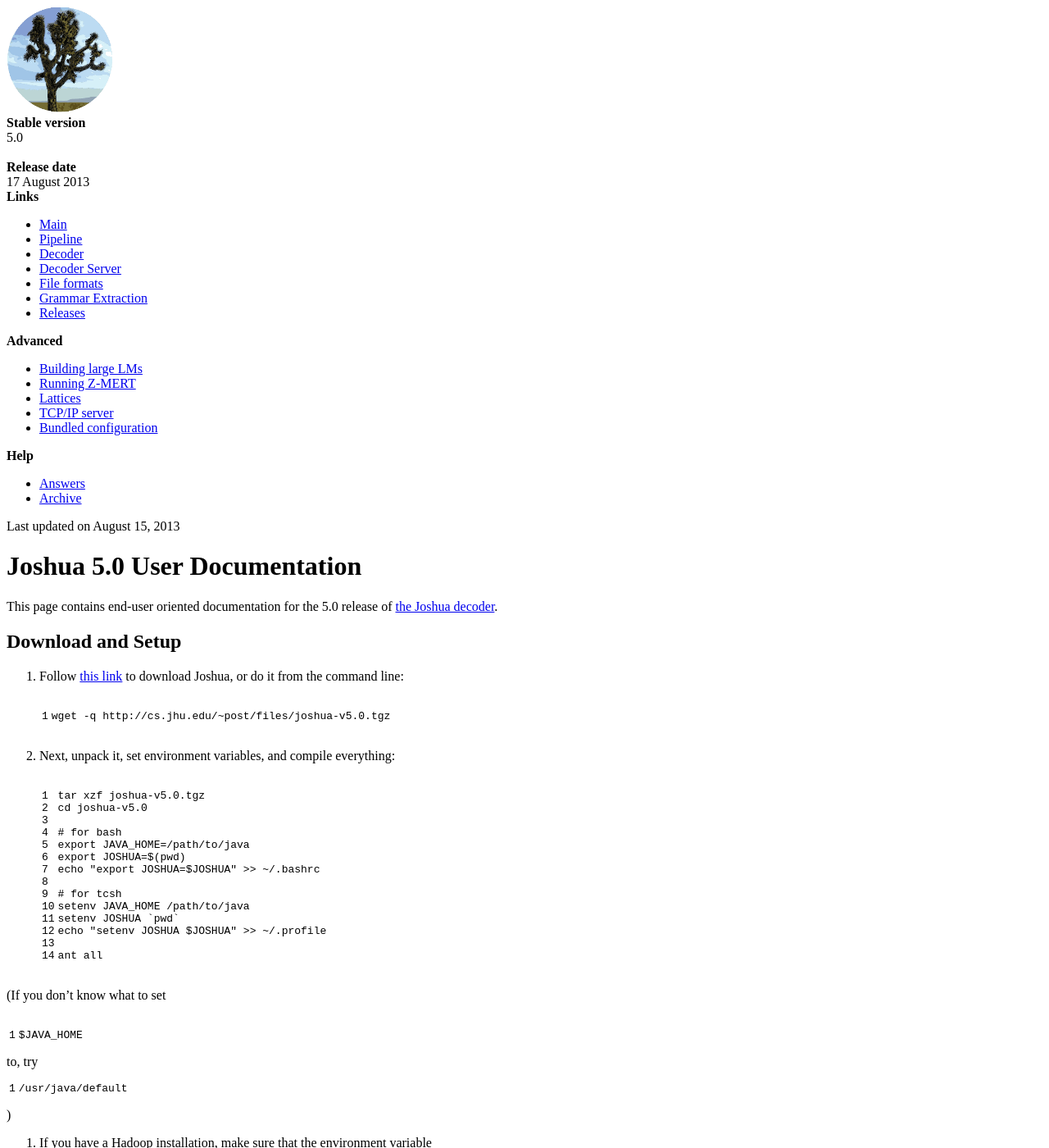
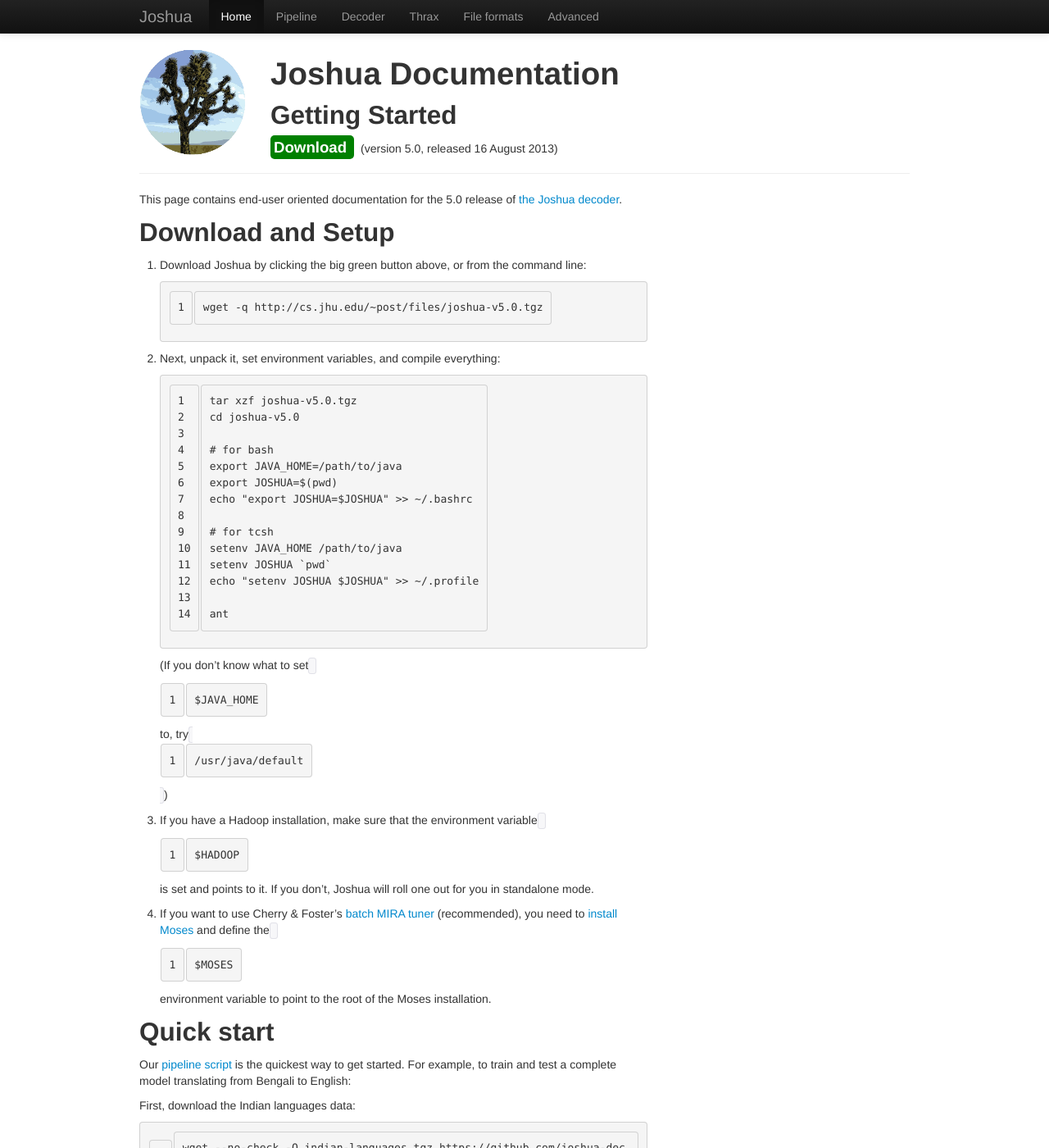
Before and after one commit to joshua-decoder/joshua-decoder.github.com, a Jekyll site: the page built from 5.0/index.md, in a window 1280 px wide and 1400 px high. Shown: the whole window at 82% size. Built offline with Jekyll 4.4.1, drawn with Linux system fonts in a browser that asks for light colours; nearby versions of some CDN libraries; library files that are not in the unit come from our copies; some of the changed text lies outside the part shown.

Commit message:
Updated layout

```diff
--- a/5.0/index.md
+++ b/5.0/index.md
@@ -1,6 +1,6 @@
 ---
 layout: default
-title: Joshua 5.0 User Documentation
+title: Getting Started
 ---
 
 This page contains end-user oriented documentation for the 5.0 release of
@@ -8,12 +8,11 @@
 
 ## Download and Setup
 
-1. Follow [this link](http://cs.jhu.edu/~post/files/joshua-v5.0.tgz) to download Joshua, or do it
-from the command line:
+1. Download Joshua by clicking the big green button above, or from the command line:
 
        wget -q http://cs.jhu.edu/~post/files/joshua-v5.0.tgz
 
-2. Next, unpack it, set environment variables, and compile everything:
+1. Next, unpack it, set environment variables, and compile everything:
 
        tar xzf joshua-v5.0.tgz
        cd joshua-v5.0
@@ -28,12 +27,12 @@
        setenv JOSHUA `pwd`
        echo "setenv JOSHUA $JOSHUA" >> ~/.profile
 
-       ant all
+       ant
 
-(If you don't know what to set `$JAVA_HOME` to, try `/usr/java/default`)
+   (If you don't know what to set `$JAVA_HOME` to, try `/usr/java/default`)
 
 3. If you have a Hadoop installation, make sure that the environment variable `$HADOOP` is set and
-points to it.
+points to it. If you don't, Joshua will roll one out for you in standalone mode.
 
 4. If you want to use Cherry & Foster's
 [batch MIRA tuner](http://aclweb.org/anthology-new/N/N12/N12-1047v2.pdf) (recommended), you need to
@@ -45,7 +44,7 @@
 Our <a href="pipeline.html">pipeline script</a> is the quickest way to get started. For example, to
 train and test a complete model translating from Bengali to English:
 
-First, download the data:
+First, download the Indian languages data:
 
     wget --no-check -O indian-languages.tgz https://github.com/joshua-decoder/indian-parallel-corpora/tarball/master
     tar xf indian-languages.tgz
@@ -61,7 +60,7 @@
 
 This will align the data with the Berkeley aligner, build a Hiero model, tune with MERT, decode the
 test sets, and reports results that should correspond with what you find on <a
-href="http://joshua-decoder.org/indian-parallel-corpora/">the Indian Parallel Corpora page</a>. For
+href="/indian-parallel-corpora/">the Indian Parallel Corpora page</a>. For
 more details, including information on the many options available with the pipeline script, please
 see <a href="pipeline.html">its documentation page</a>.
 
--- a/_layouts/default.html
+++ b/_layouts/default.html
@@ -1,89 +1,147 @@
-<?xml version="1.0" encoding="UTF-8"?>
-<!DOCTYPE html PUBLIC "-//W3C//DTD XHTML 1.0 Strict//EN" "http://www.w3.org/TR/xhtml1/DTD/xhtml1-strict.dtd">
+<!DOCTYPE html>
+<html lang="en">
+  <head>
+    <meta charset="utf-8">
+    <title>Joshua Documentation | {{ page.title }}</title>
+    <meta name="viewport" content="width=device-width, initial-scale=1.0">
+    <meta name="description" content="">
+    <meta name="author" content="">
 
-<html xmlns="http://www.w3.org/1999/xhtml" xml:lang="en" lang="en">
-  <head>
-    <meta http-equiv="Content-Type" content="text/html; charset=UTF-8" />
-    <link rel="stylesheet" type="text/css" media="screen,print" href="../joshua.css" />
-    <title>Joshua | {{ page.title }}</title>
+    <!-- Le styles -->
+    <link href="/bootstrap/css/bootstrap.css" rel="stylesheet">
+    <style>
+      body {
+        padding-top: 60px; /* 60px to make the container go all the way to the bottom of the topbar */
+      }
+      #download {
+          background-color: green;
+          font-size: 14pt;
+          font-weight: bold;
+          text-align: center;
+          color: white;
+          border-radius: 5px;
+          padding: 4px;
+      }
+
+      #download a:link {
+          color: white;
+      }
+
+      #download a:hover {
+          color: lightgrey;
+      }
+
+      #download a:visited {
+          color: white;
+      }
+
+      a.pdf {
+          font-variant: small-caps;
+          /* font-weight: bold; */
+          font-size: 10pt;
+          color: white;
+          background: brown;
+          padding: 2px;
+      }
+
+      a.bibtex {
+          font-variant: small-caps;
+          /* font-weight: bold; */
+          font-size: 10pt;
+          color: white;
+          background: orange;
+          padding: 2px;
+      }
+
+      img.sponsor {
+        height: 120px;
+        margin: 5px;
+      }
+    </style>
+    <link href="bootstrap/css/bootstrap-responsive.css" rel="stylesheet">
+
+    <!-- HTML5 shim, for IE6-8 support of HTML5 elements -->
+    <!--[if lt IE 9]>
+      <script src="bootstrap/js/html5shiv.js"></script>
+    <![endif]-->
+
+    <!-- Fav and touch icons -->
+    <link rel="apple-touch-icon-precomposed" sizes="144x144" href="bootstrap/ico/apple-touch-icon-144-precomposed.png">
+    <link rel="apple-touch-icon-precomposed" sizes="114x114" href="bootstrap/ico/apple-touch-icon-114-precomposed.png">
+      <link rel="apple-touch-icon-precomposed" sizes="72x72" href="bootstrap/ico/apple-touch-icon-72-precomposed.png">
+                    <link rel="apple-touch-icon-precomposed" href="bootstrap/ico/apple-touch-icon-57-precomposed.png">
+                                   <link rel="shortcut icon" href="bootstrap/ico/favicon.png">
   </head>
 
   <body>
 
-    <div id="navbar">
-      <a href="http://joshua-decoder.org/">
-        <img src="../images/joshua-logo-small.png" width="130px"
-             alt="Joshua logo (picture of a Joshua tree)" />
-      </a>
-
-      <br/>
-      <div class="infobox">
-        <b>Stable version</b><br />
-        5.0<br/><br/>
-        <b>Release date</b><br />
-        17 August 2013<br/>
+    <div class="navbar navbar-inverse navbar-fixed-top">
+      <div class="navbar-inner">
+        <div class="container">
+          <button type="button" class="btn btn-navbar" data-toggle="collapse" data-target=".nav-collapse">
+            <span class="icon-bar"></span>
+            <span class="icon-bar"></span>
+            <span class="icon-bar"></span>
+          </button>
+          <a class="brand" href="/">Joshua</a>
+          <div class="nav-collapse collapse">
+            <ul class="nav">
+              <li class="active"><a href="/">Home</a></li>
+              <li><a href="pipeline.html">Pipeline</a></li>
+              <li><a href="decoder.html">Decoder</a></li>
+              <li><a href="thrax.html">Thrax</a></li>
+              <li><a href="file-formats.html">File formats</a></li>
+              <li><a href="advanced.html">Advanced</a></li>
+            </ul>
+          </div><!--/.nav-collapse -->
+        </div>
+      </div>
     </div>
 
-<!--       <div class="infobox"> -->
-<!--         <b>AUTO LINKS</b><br/> -->
-<!--         <ul> -->
-<!--           {% for page in site.pages %} -->
-<!--           <li> {{ page.title }}</li> -->
-<!--           {% endfor %} -->
-<!--         </ul> -->
-<!--       </div>   -->
+    <div class="container">
 
-      <div class="infobox">
-
-        <b>Links</b><br />
-        <ul>
-          <li> <a href="../index.html">Main</a> </li>
-          <li> <a href="pipeline.html">Pipeline</a> </li>
-          <li> <a href="decoder.html">Decoder</a> </li>
-          <li> <a href="server.html">Decoder Server</a> </li>
-          <li> <a href="file-formats.html">File formats</a> </li>
-          <li> <a href="thrax.html">Grammar Extraction</a> </li>
-          <li> <a href="../releases.html">Releases</a> </li>
-        </ul>
+      <div class="row">
+        <div class="span2">
+          <img src="/images/joshua-logo-small.png"
+               alt="Joshua logo (picture of a Joshua tree)" />
+        </div>
+        <div class="span10">
+          <h1>Joshua Documentation</h1>
+          <h2>{{ page.title }}</h2>
+          <span id="download">
+            <a href="http://cs.jhu.edu/~post/files/joshua-5.0.tgz">Download</a>
+          </span>
+          &nbsp; (version 5.0, released 16 August 2013)
+        </div>
       </div>
 
-      <div class="infobox">
-        <b>Advanced</b><br />
-        <ul>
-<!--          <li> <a href="packing.html">Grammar packing</a> </li> -->
-          <li> <a href="large-lms.html">Building large LMs</a> </li>
-          <li> <a href="zmert.html">Running Z-MERT</a> </li>
-          <li> <a href="lattice.html">Lattices</a> </li>
-          <li> <a href="server.html">TCP/IP server</a> </li>
-          <li> <a href="bundle.html">Bundled configuration</a> </li>
-        </ul>
-      </div>
+      <hr />
 
-      <div class="infobox">
-        <b>Help</b><br />
-        <ul>
-          <li> <a href="faq.html">Answers</a> </li>
-          <li> <a href="https://groups.google.com/d/forum/joshua_support">Archive</a> </li>
-        </ul>
-      </div>
-
-      <div class="footer">
-        Last updated on {{ site.time | date: "%B %d, %Y" }}
-      </div>
-
-    </div>
-
-    <div id="main">
-      <div id="title">
-        <h1>{{ page.title }}</h1>
-      </div>
-
-      <div id="content">
+      <div class="row">
+        <div class="span8">
 
           {{ content }}
 
         </div>
       </div>
+    </div> <!-- /container -->
+
+    <!-- Le javascript
+    ================================================== -->
+    <!-- Placed at the end of the document so the pages load faster -->
+    <script src="bootstrap/js/jquery.js"></script>
+    <script src="bootstrap/js/bootstrap-transition.js"></script>
+    <script src="bootstrap/js/bootstrap-alert.js"></script>
+    <script src="bootstrap/js/bootstrap-modal.js"></script>
+    <script src="bootstrap/js/bootstrap-dropdown.js"></script>
+    <script src="bootstrap/js/bootstrap-scrollspy.js"></script>
+    <script src="bootstrap/js/bootstrap-tab.js"></script>
+    <script src="bootstrap/js/bootstrap-tooltip.js"></script>
+    <script src="bootstrap/js/bootstrap-popover.js"></script>
+    <script src="bootstrap/js/bootstrap-button.js"></script>
+    <script src="bootstrap/js/bootstrap-collapse.js"></script>
+    <script src="bootstrap/js/bootstrap-carousel.js"></script>
+    <script src="bootstrap/js/bootstrap-typeahead.js"></script>
 
   </body>
 </html>
```
Lines whose indentation alone changed are shown as unchanged.
